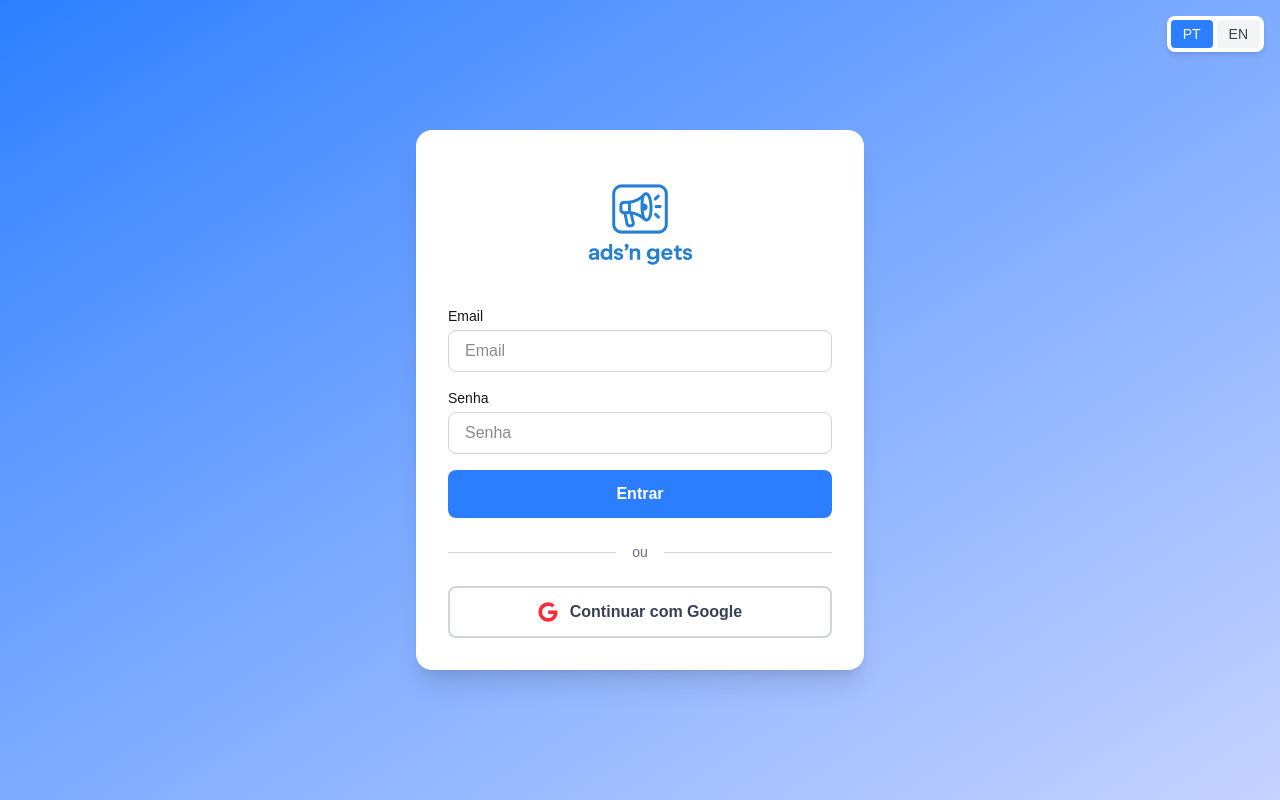
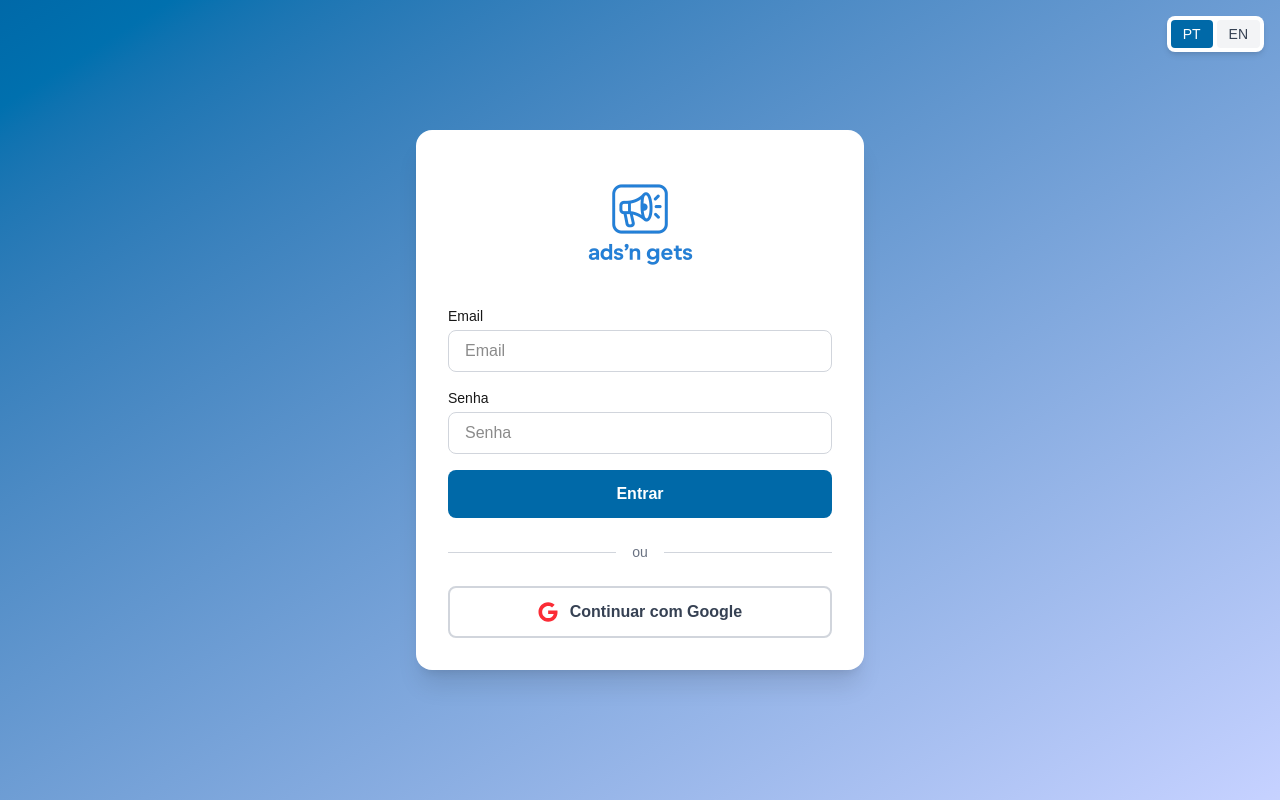
Before and after one commit to ogdie/ads-gets, a Next.js app: page / in a window 1280 px wide. Built offline with nearby package versions, Linux system fonts and the light colour scheme.

Commit message:
feat: tailwind styles

```diff
--- a/src/pages/index.js
+++ b/src/pages/index.js
@@ -46,14 +46,14 @@
   };
 
   return (
-    <div className="min-h-screen bg-gradient-to-br from-blue-500 to-indigo-200 flex items-center justify-center p-4">
+    <div className="min-h-screen bg-gradient-to-br from-sky-700 to-indigo-200 flex items-center justify-center p-4">
       <div className="absolute top-4 right-4">
         <div className="flex items-center gap-1 bg-white rounded-lg shadow-md p-1">
           <button
             onClick={() => changeLanguage("pt")}
             className={`px-3 py-1 rounded text-sm font-medium ${
               language === "pt"
-                ? "bg-blue-500 text-white"
+                ? "bg-sky-700 text-white"
                 : "bg-gray-100 text-gray-700 hover:bg-gray-200"
             }`}
             title="Português"
@@ -64,7 +64,7 @@
             onClick={() => changeLanguage("en")}
             className={`px-3 py-1 rounded text-sm font-medium ${
               language === "en"
-                ? "bg-blue-500 text-white"
+                ? "bg-sky-700 text-white"
                 : "bg-gray-100 text-gray-700 hover:bg-gray-200"
             }`}
             title="English"
@@ -132,7 +132,7 @@
           <button
             type="submit"
             disabled={loading}
-            className="w-full bg-blue-500 text-white py-3 rounded-lg font-semibold hover:bg-blue-900 transition-colors disabled:opacity-50"
+            className="w-full bg-sky-700 text-white py-3 rounded-lg font-semibold hover:bg-sky-500 transition-colors disabled:opacity-50"
           >
             {loading
               ? language === "pt"
--- a/src/pages/log.js
+++ b/src/pages/log.js
@@ -204,7 +204,7 @@
 
   return (
     <div className="min-h-screen bg-slate-200 pb-24 md:pb-0 md:pt-16 flex flex-col">
-      <div className="bg-white border-b border-gray-200 sticky top-0 md:top-16 z-40">
+      <div className="bg-sky-600 border-b border-gray-200 sticky top-0 md:top-16 z-40">
         <div className="max-w-7xl mx-auto px-4 py-4 bg-sky-600 text-white">
           <div className="flex items-center justify-between mb-4">
             <h1 className="text-xl md:text-2xl font-bold">{t("log.title")}</h1>
```
